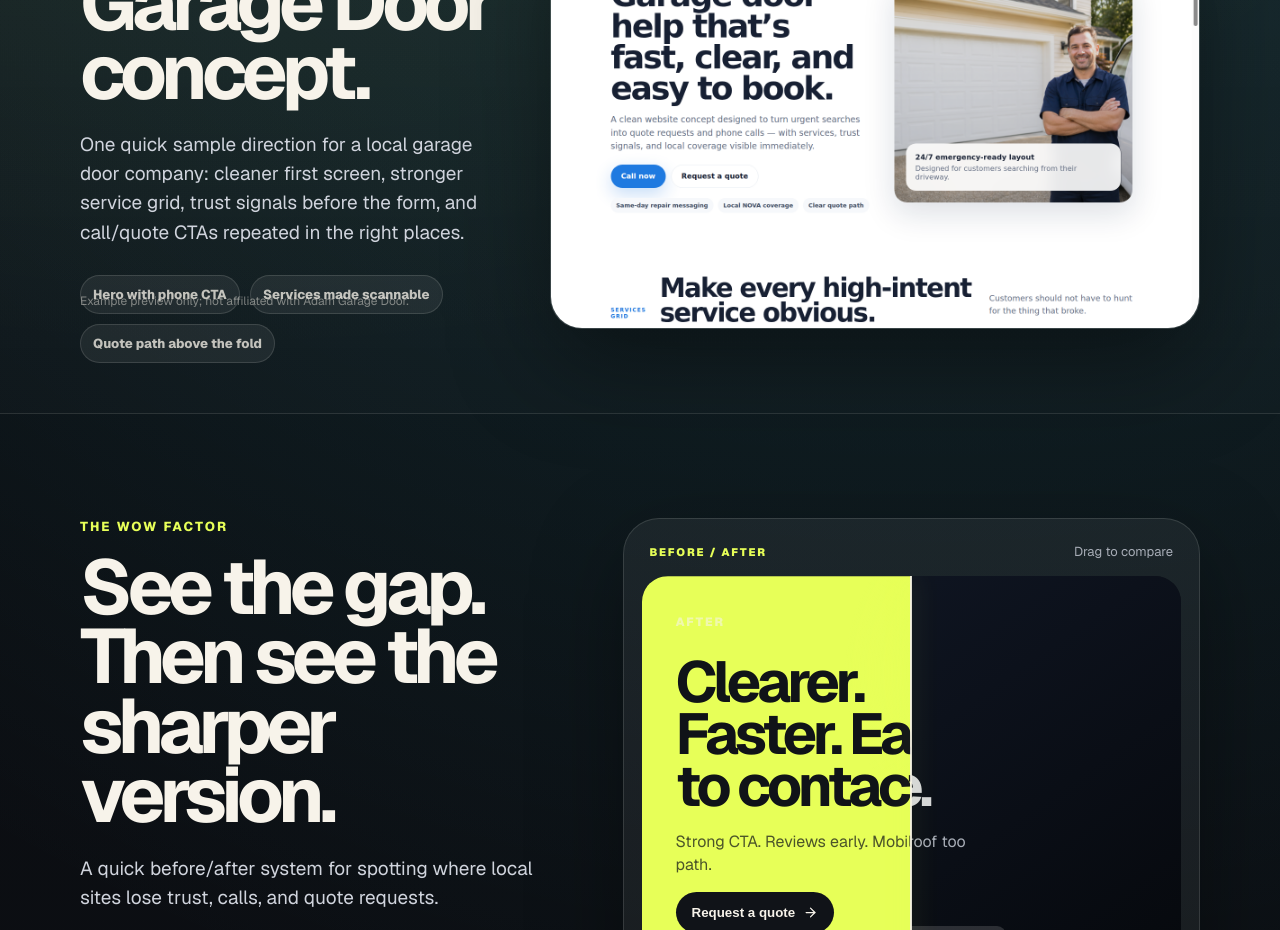
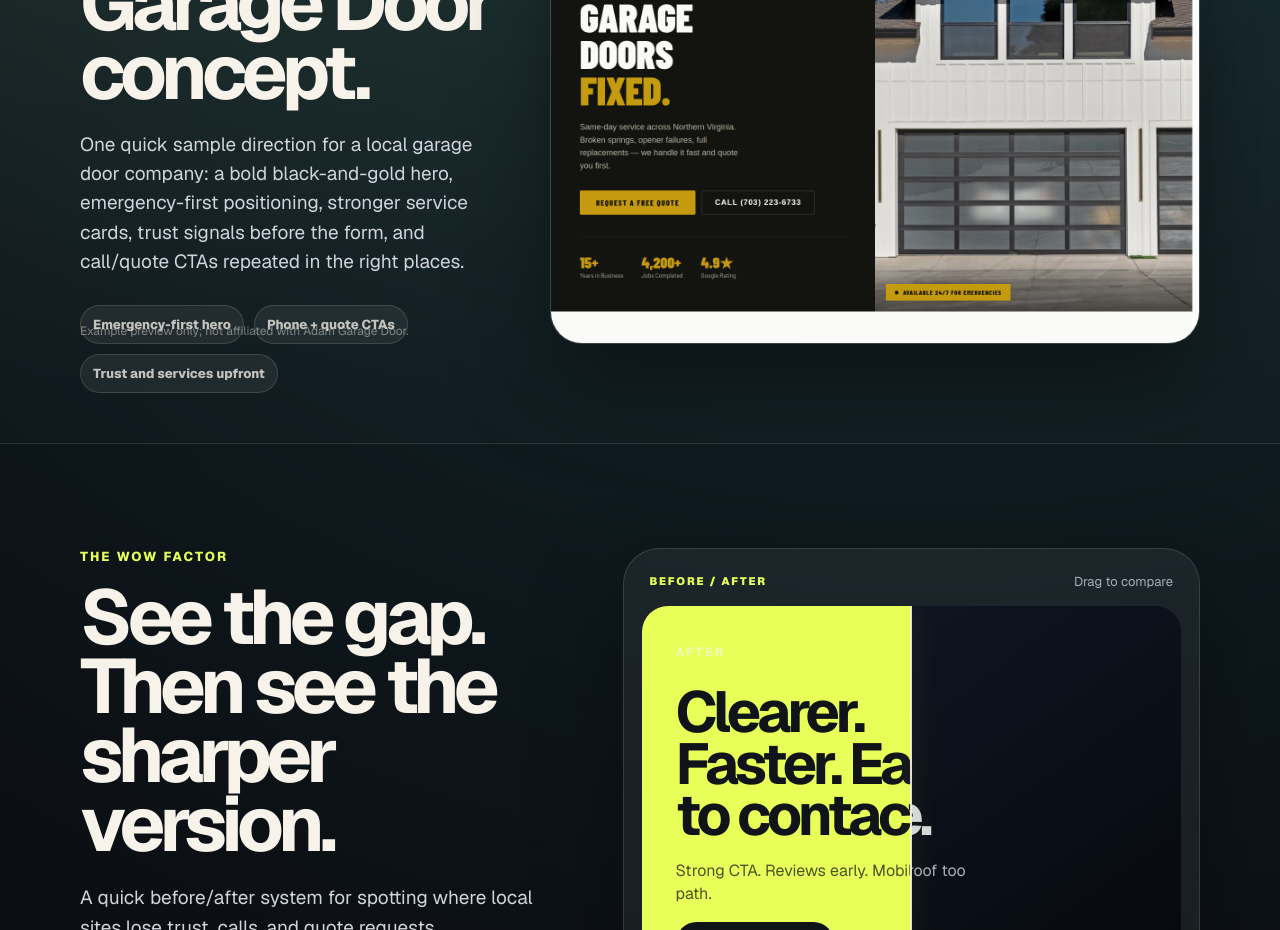
Before and after one commit to vnguyendc/built-by-vinh, a Next.js app: page / in a window 1280 px wide. Shown: the part 1700-2630 px from the top of the page. Built offline with nearby package versions, Linux system fonts and the light colour scheme.

Commit message:
Update Adam Garage Door example preview

```diff
--- a/src/app/page.tsx
+++ b/src/app/page.tsx
@@ -232,11 +232,11 @@ function CaseStudy() {
         <div className="caseCopy">
           <p className="kicker">Example preview</p>
           <h2>Adam Garage Door concept.</h2>
-          <p>One quick sample direction for a local garage door company: cleaner first screen, stronger service grid, trust signals before the form, and call/quote CTAs repeated in the right places.</p>
+          <p>One quick sample direction for a local garage door company: a bold black-and-gold hero, emergency-first positioning, stronger service cards, trust signals before the form, and call/quote CTAs repeated in the right places.</p>
           <div className="caseBullets">
-            <span>Hero with phone CTA</span>
-            <span>Services made scannable</span>
-            <span>Quote path above the fold</span>
+            <span>Emergency-first hero</span>
+            <span>Phone + quote CTAs</span>
+            <span>Trust and services upfront</span>
           </div>
         </div>
         <div className="casePreview">
```
Also changed, not shown: public/adam-garage-door-preview.png.
